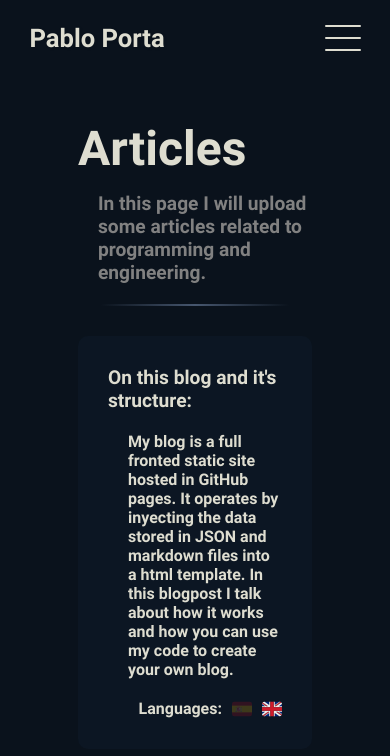
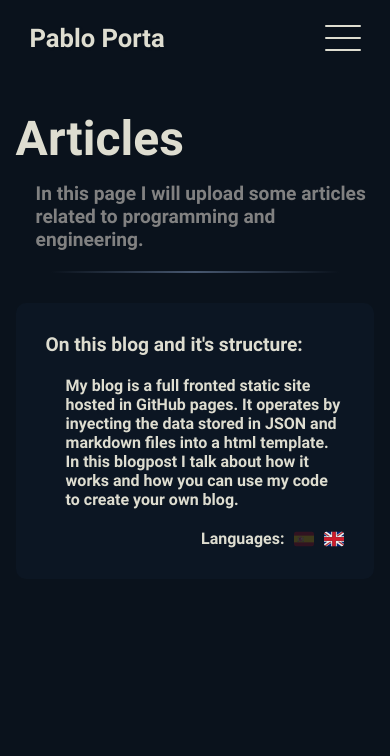
Before and after one commit to portaTuimil/Technical_Blog, a website built with Vite: page index.html in a window 390 px wide. Built offline with nearby package versions, Linux system fonts and the light colour scheme.

Commit message:
Style: margins reduced.

```diff
--- a/index.html
+++ b/index.html
@@ -2,8 +2,9 @@
 <html lang="en">
 <head>
     <meta charset="UTF-8">
-    <meta name="description" content="">
-    <meta name="author" content="Pablo Porta">
+    <meta name="description" content="Hi, I'm Pablo. In this blog I will write about various topics as engineering, programming or web development. Come take a look.">
+    <meta name="keywords" content="Pablo Porta Tuimil Blog"/>
+    <meta name="author" content="Pablo Porta Tuimil">
     <meta name="viewport" content="width=device-width, initial-scale=1.0">
     <meta name="google-site-verification" content="HHj7CeRa-mGed9mSybKCZmZixMWj4UFSf8FSDtflJh8" />
     <title>Pablo Porta</title>
--- a/src/styles/animations.css
+++ b/src/styles/animations.css
@@ -1,3 +1,9 @@
 .show2{
     opacity: 1;
 }
+
+@media (max-width: 1000px) {
+    :root {
+        --standar-margin: 4%;
+      }
+}
--- a/src/styles/style.css
+++ b/src/styles/style.css
@@ -10,6 +10,7 @@
     --text-color: #deddd0;
     --text-secondary-color: #818181;
     --sb-thumb-color: #232E33;
+    --standar-margin: 20%;
     font-family: Roboto;
     color-scheme: dark;
 }
@@ -40,7 +41,7 @@ body{
     display: flex;
     justify-content: space-between;
     align-items: center;
-    position: fixed;
+    position: relative;
     top: 0;
     z-index: 2;
     user-select: none;
@@ -142,7 +143,7 @@ li a{
 
 main{
     width: 100%;
-    padding: 120px 20% 0 20%;
+    padding: 40px var(--standar-margin) 0 var(--standar-margin);
 }
 
 h1{
@@ -173,7 +174,7 @@ p{
 /* ---------- Items ---------- */
 .content{
     width: 100%;
-    padding: 20%;
+    padding: var(--standar-margin);
     padding-top: 30px;
 }
 
```
